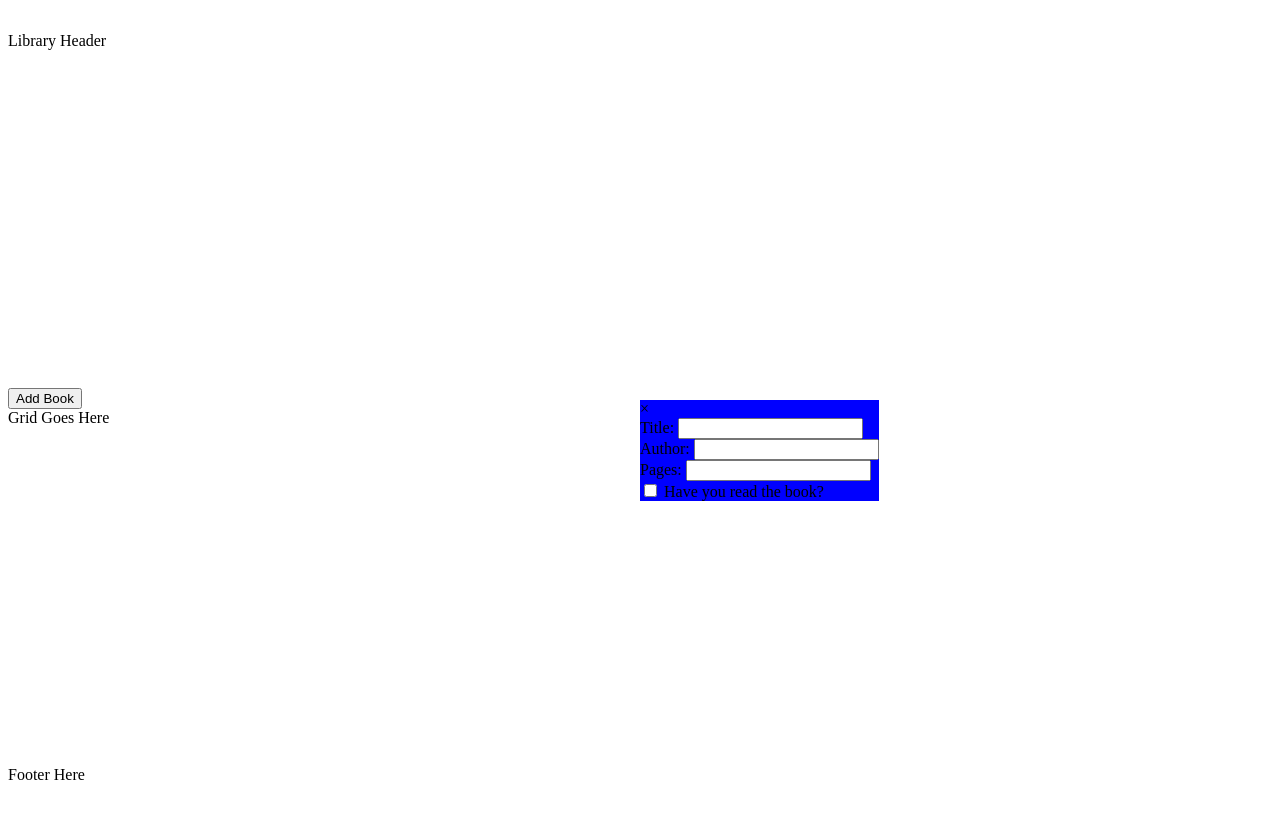
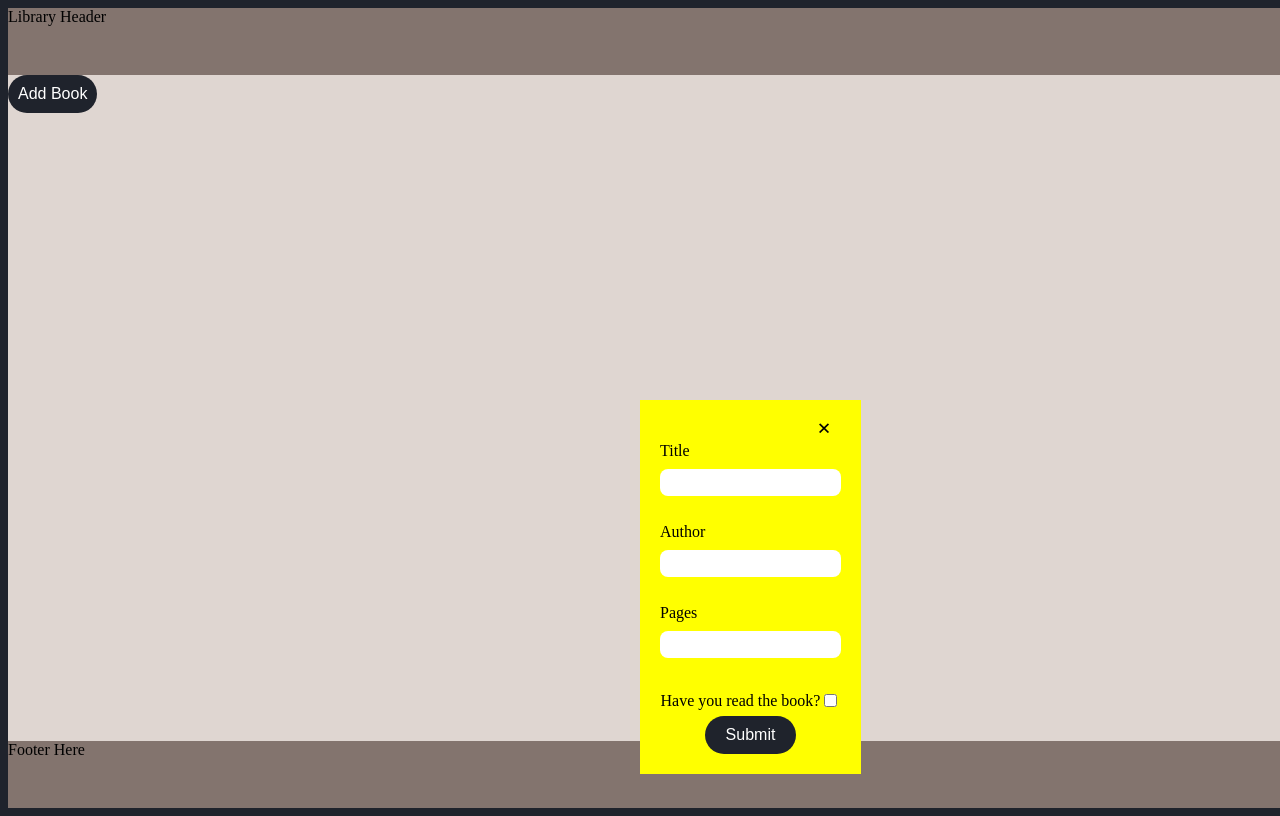
Before and after one commit to JaeGif/Library, a plain HTML site: page index.html in a window 1280 px wide. Both pictures are taken after a click on the button "Add Book". Drawn offline with Linux system fonts and the light colour scheme.

Commit message:
Added styles to html and CSS. Added mild functionality with JS and made the buttons cool

```diff
--- a/index.html
+++ b/index.html
@@ -15,30 +15,33 @@
             <button id="add-book">Add Book</button>
             <!-- Hidden modal -->
             <div id="modal">
-                <span id="close-modal">&times;</span>
+                <div id="close-modal">&times;</div>
                 <form id="form-layout">
                     <div>
-                        <label for="name">Title: </label>
-                        <input class="modal-input" type="text" id="name" name="name">
+                        <label for="name">Title</label>
+                        <input class="modal-input" type="text" id="name" name="name" required>
                     </div>
                     <div>
-                        <label for="author">Author: </label>
-                        <input class="modal-input" type="text" id="author" name="author">
+                        <label for="author">Author</label>
+                        <input class="modal-input" type="text" id="author" name="author" required>
                     </div>
                     <div>
-                        <label for="pages">Pages: </label>
+                        <label for="pages">Pages</label>
                         <input class="modal-input" type="number" id="pages" name="pages">
                     </div>
-                    <div>
-                        <input class="modal-input" type="checkbox" id="status" value="true" name="status">
-                        <label for="status">Have you read the book?</label>
+                    <div id="modal-submit">
+                        <div>
+                            <label for="status">Have you read the book?</label>
+                            <input class="modal-input" type="checkbox" id="status" name="status">
+                        </div>
+                        <button id="submit" type="submit">Submit</button>
                     </div>
                 </form>
             </div>
         </div>
         <!-- Library cards -->
         <div class="card-grid">
-            Grid Goes Here
+
         </div>
     </div>
     <footer>Footer Here</footer>
--- a/script.js
+++ b/script.js
@@ -31,14 +31,18 @@ const newBook = new Book('LOTR', 'JRR', 299, false)
 const addBookBtn = document.getElementById('add-book')
 const modal = document.getElementById('modal')
 const modalCloseBtn = document.getElementById('close-modal')
+const submitBtn = document.getElementById('submit')
 
 addBookBtn.addEventListener('click', () => {
-    modal.style.display = 'block'
+    modal.style.display = 'flex'
 })
 modalCloseBtn.addEventListener('click', () => {
     modal.style.display = 'none'
 })
+submitBtn.addEventListener('click', () => {
 
+    modal.style.display = 'none'
+})
 /* Random Testing of fns */
 myLibrary.addBookToLibrary(newBook)
 console.log(myLibrary)
--- a/styles.css
+++ b/styles.css
@@ -1,3 +1,9 @@
+:root {
+    --main-color: #1F232C;
+    --highlight-light: #DFD6D1;
+    --highlight-dark: #83746E;
+
+}
 body {
     display: grid;
     height: 100vh;
@@ -6,15 +12,134 @@ body {
     grid-template-rows: 1fr 10fr 1fr;
     justify-content: center;
     align-items: center;
+    background-color: var(--main-color);
+}
+header, footer {
+    background-color: var(--highlight-dark);
+    height: 100%;
+}
+#main-content {
+    background-color: var(--highlight-light);
+    height: 100%;
 }
 #modal {
     display: none;
+    flex-direction: column;
+    align-items: flex-end;
     position: fixed;
     left: 50%;
     top: 50%;
     height: fit-content;
     width: fit-content;
     z-index: 1;
-    background-color: blue;
+    background-color: yellow;
+    padding: 20px;
+    padding-top: 15px;
 
 }
+#close-modal {
+    width: fit-content;
+    padding-right: 10px;
+    font-size: 24px;
+    font-weight: bold;
+    color: black;
+    cursor: pointer;
+}
+#form-layout > div {
+    display: grid;
+    grid-template-columns: 1fr;
+    grid-template-rows: 1fr 1fr 1fr;
+}
+#form-layout > :last-child {
+    display: flex;
+}
+#modal-submit {
+    display: flex;
+    flex-direction: column;
+    align-items: center;
+}
+#modal-submit > div {
+    display: flex;
+    justify-content: center;
+    align-items: center;
+}
+input {
+    height: 25px;
+    border: none;
+    border-radius: 8px;
+}
+button[type="submit"] {
+    width: 50%;
+    border: none;
+}
+button,
+button *,
+button :after,
+button :before,
+button:after,
+button:before {
+  border: 0 solid;
+  box-sizing: border-box;
+}
+button {
+  -webkit-tap-highlight-color: transparent;
+  -webkit-appearance: button;
+  background-color: var(--main-color);
+  background-image: none;
+  color: #fff;
+  cursor: pointer;
+  font-size: 1em;
+  -webkit-mask-image: -webkit-radial-gradient(var(--main-color), var(--highlight-light));
+  mask-image: none;
+}
+button:disabled {
+  cursor: default;
+}
+button:-moz-focusring {
+  outline: auto;
+}
+button svg {
+  display: block;
+}
+button [hidden] {
+  display: none;
+}
+button {
+  border: none;
+  border-radius: 999px;
+  box-sizing: border-box;
+  display: block;
+  font-weight: 500;
+  position: relative;
+  padding: 10px;
+}
+button:before {
+  --opacity: 0.2;
+  aspect-ratio: 1;
+  background: #fff;
+  border-radius: 50%;
+  content: "";
+  left: 50%;
+  opacity: var(--opacity);
+  position: absolute;
+  top: 50%;
+  transform: translate(-50%, -50%) scale(0);
+  width: 100%;
+  z-index: -1;
+}
+button:hover:before {
+  -webkit-animation: enlarge 1s forwards;
+  animation: enlarge 1s forwards;
+}
+@-webkit-keyframes enlarge {
+  to {
+    opacity: 0;
+    transform: translate(-50%, -50%) scale(4);
+  }
+}
+@keyframes enlarge {
+  to {
+    opacity: 0;
+    transform: translate(-50%, -50%) scale(4);
+  }
+}
```
